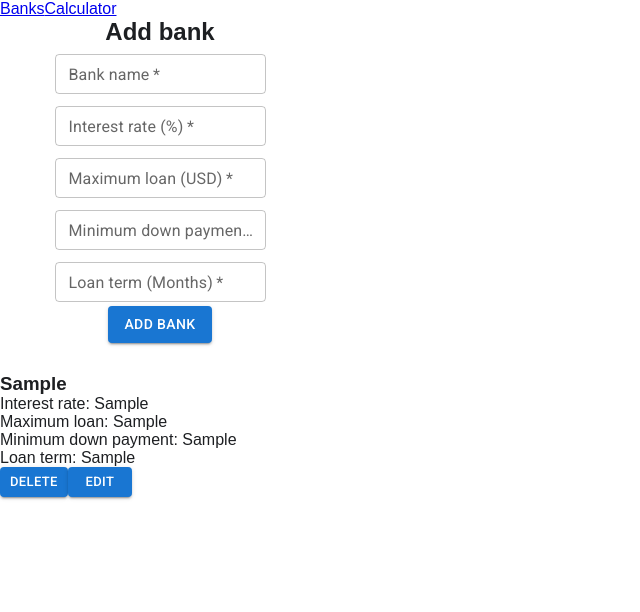
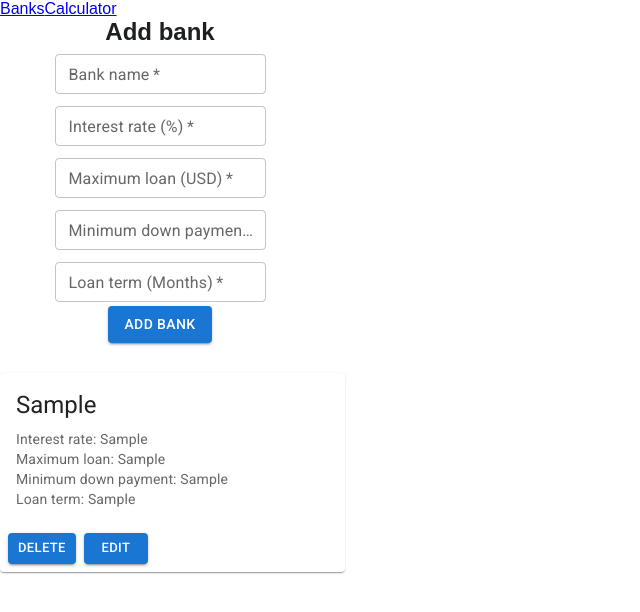
Before and after one commit to Dima-Shvets/eliff-tech-test-task, a React (Create React App) app: page / in a window 1280 px wide. Both pictures are taken after typing "Sample", "Sample", "Sample", "Sample", "Sample" into the empty fields and a click on the button "ADD BANK". Shown: the top 612 px of the page, without its empty margins (0-640 px from the left). Built offline with nearby package versions, Linux system fonts and the light colour scheme.

Commit message:
adds banks editing and local storage saving

```diff
--- a/src/App.js
+++ b/src/App.js
@@ -1,6 +1,6 @@
 import './App.css';
 import { Route, Switch } from 'react-router-dom';
-import { useState } from 'react';
+import { useEffect, useState } from 'react';
 
 import AppHeader from './components/AppBar';
 
@@ -14,6 +14,21 @@ import { v4  } from 'uuid';
 function App() {
   const [banks, setBanks] = useState([]);
 
+  useEffect(() => {
+    // console.log('first render')
+    const banks = localStorage.getItem('banks');
+    const parsedBanks = JSON.parse(banks);
+    console.log('first render banks', parsedBanks)
+    if (parsedBanks) {
+      setBanks(parsedBanks)
+    }
+  }, [])
+
+  useEffect(() => {
+    // console.log('UseEffect')
+    console.log('every render banks', banks)
+    localStorage.setItem('banks', JSON.stringify(banks))
+  }, [banks])
 
   const addBank = (newBank) => {
     const check = banks.find(bank => bank.name === newBank.name);
@@ -23,7 +38,7 @@ function App() {
       return;
     }
 
-    newBank = { id: v4(), ...newBank };
+    newBank = {...newBank, id: v4()};
 
     setBanks(prevState => ([ newBank, ...prevState ]));
   }
@@ -32,6 +47,15 @@ function App() {
     const updatedContacts = banks.filter(bank => bank.id !== id);
 
     setBanks(updatedContacts);
+  }
+
+  const editBank = (editedBank) => {
+    const check = banks.find(bank => bank.name === editedBank.name);
+    if (check) {
+      alert(`${editedBank.name} is already in the banks list`);
+      return;
+    }
+    setBanks(prevState => ([...prevState.filter(bank=> bank.id !== editedBank.id), editedBank]))
   }
 
 
@@ -43,7 +67,8 @@ function App() {
           <BanksView
             banks={banks}
             addBank={addBank}
-            deleteBank={deleteBank}/>
+            deleteBank={deleteBank}
+            editBank={editBank}/>
           </Route>
           <Route path="/calculator" exact>
             <CalculatorView />
--- a/src/components/AppBar/AppHeader.js
+++ b/src/components/AppBar/AppHeader.js
@@ -1,11 +1,7 @@
 import { NavLink } from "react-router-dom";
 
-import Menu from '@mui/material/Menu';
 
 function AppHeader() {
-  <Menu/>
-
-
     return (
         <nav>
         <NavLink to='/'>Banks</NavLink>
--- a/src/components/BankForm/BankForm.js
+++ b/src/components/BankForm/BankForm.js
@@ -9,12 +9,15 @@ function BankForm({
   sendBankDetails,
   buttonTitle,
   title,
+  toggleModal,
+  modalForm,
   bankInfo = {
     name: '',
     interestRate: '',
     maximumLoan: '',
     minimumDownPayment: '',
     loanTerm: '',
+    id: null,
   },
 }) {
   const [name, setName] = useState(bankInfo.name);
@@ -22,6 +25,7 @@ function BankForm({
   const [maximumLoan, setMaximumLoan] = useState(bankInfo.maximumLoan);
   const [minimumDownPayment, setMinimumDownPayment] = useState(bankInfo.minimumDownPayment);
   const [loanTerm, setLoanTerm] = useState(bankInfo.loanTerm);
+  const [id] = useState(bankInfo.id)
 
   const inputHandler = e => {
     const { value, name } = e.target;
@@ -68,8 +72,12 @@ function BankForm({
       maximumLoan,
       minimumDownPayment,
       loanTerm,
+      id,
     };
     sendBankDetails(bank);
+    if (modalForm) {
+      toggleModal();
+    }
     reset();
   };
 
--- a/src/components/Modal/Modal.js
+++ b/src/components/Modal/Modal.js
@@ -15,8 +15,9 @@ function Modal({ toggleModal, children }) {
     };
 
     const onEscButtonPress = useCallback(e => {
-     console.log(e)
-      toggleModal();
+      if (e.key === "Escape") {
+       toggleModal();
+     }
     }, [toggleModal])
 
   useEffect(() => {
--- a/src/view/BanksView/BanksView.js
+++ b/src/view/BanksView/BanksView.js
@@ -5,7 +5,12 @@ import Modal from '../../components/Modal';
 import Button from '@mui/material/Button';
 import { useState } from 'react';
 
-function BanksView({ banks, addBank, deleteBank }) {
+import Card from '@mui/material/Card';
+import CardActions from '@mui/material/CardActions';
+import CardContent from '@mui/material/CardContent';
+import Typography from '@mui/material/Typography';
+
+function BanksView({ banks, addBank, deleteBank, editBank }) {
   const [modalOpen, setModalOpen] = useState(false);
   const [bank, setBank] = useState({});
 
@@ -18,14 +23,13 @@ function BanksView({ banks, addBank, deleteBank }) {
     setModalOpen(prevState => !prevState);
   };
 
-  const updateBank = (id, bank) => {};
-
   return (
     <div>
       <AddBankForm
         sendBankDetails={addBank}
-        buttonTitle='Add bank'
-        title='Add bank'/>
+        buttonTitle="Add bank"
+        title="Add bank"
+      />
       <ul>
         {banks.map(
           ({
@@ -37,13 +41,25 @@ function BanksView({ banks, addBank, deleteBank }) {
             loanTerm,
           }) => (
             <li key={id}>
-              <h3>{name}</h3>
-              <ul>
-                <li>Interest rate: {interestRate}</li>
-                <li>Maximum loan: {maximumLoan}</li>
-                <li>Minimum down payment: {minimumDownPayment}</li>
-                <li>Loan term: {loanTerm}</li>
-              </ul>
+              <Card sx={{ maxWidth: 345 }}>
+                <CardContent>
+                  <Typography gutterBottom variant="h5" component="div">
+                    {name}
+                  </Typography>
+                  <Typography variant="body2" color="text.secondary">
+                    Interest rate: {interestRate}
+                  </Typography>
+                  <Typography variant="body2" color="text.secondary">
+                    Maximum loan: {maximumLoan}
+                  </Typography>
+                  <Typography variant="body2" color="text.secondary">
+                    Minimum down payment: {minimumDownPayment}
+                  </Typography>
+                  <Typography variant="body2" color="text.secondary">
+                    Loan term: {loanTerm}
+                  </Typography>
+                </CardContent>
+                <CardActions>
                   <Button
                     variant="contained"
                     size="small"
@@ -62,6 +78,8 @@ function BanksView({ banks, addBank, deleteBank }) {
                   >
                     Edit
                   </Button>
+                </CardActions>
+              </Card>
             </li>
           ),
         )}
@@ -69,9 +87,13 @@ function BanksView({ banks, addBank, deleteBank }) {
       {modalOpen && (
         <Modal toggleModal={toggleModal}>
           <BankForm
-            sendBankDetails={updateBank}
+            modalForm
+            title="Edit Bank"
+            sendBankDetails={editBank}
             buttonTitle={'Save'}
             bankInfo={bank}
+            editBank={editBank}
+            toggleModal={toggleModal}
           />
         </Modal>
       )}
```
Lines whose indentation alone changed are shown as unchanged.
